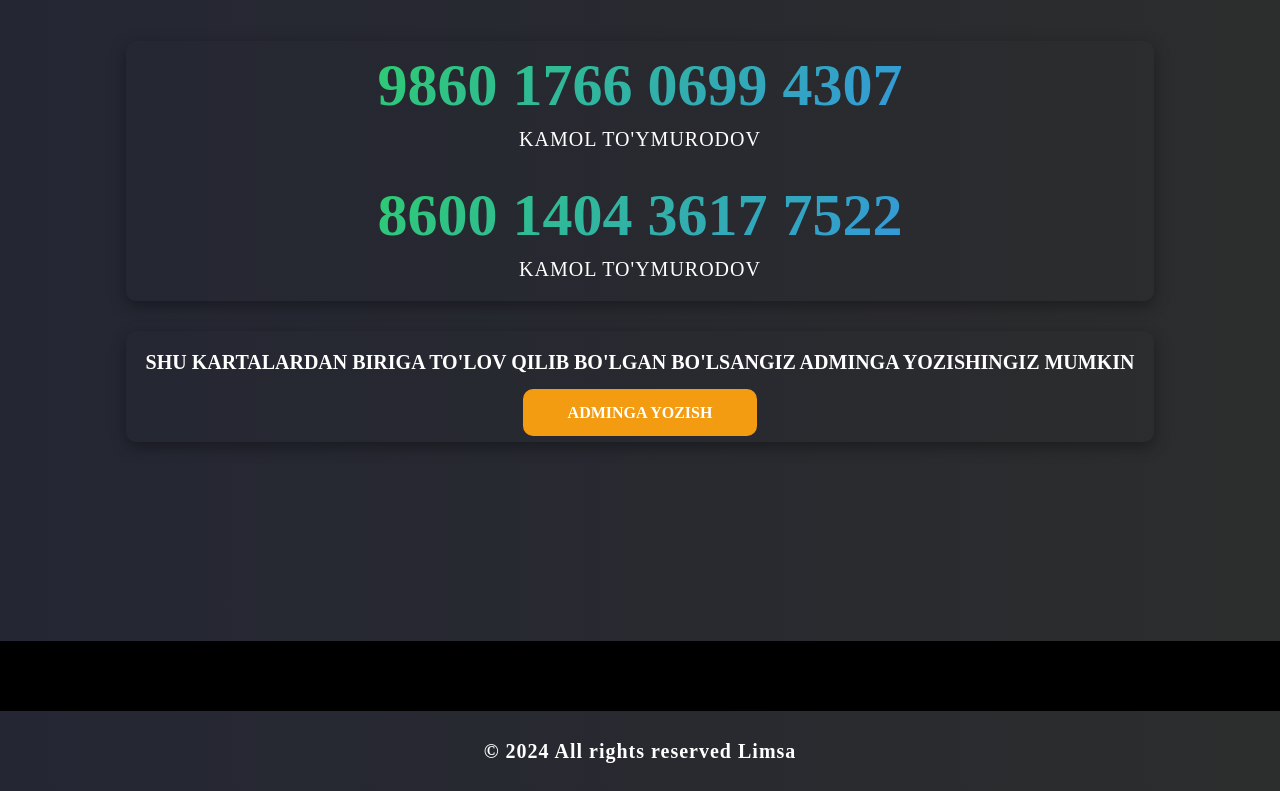
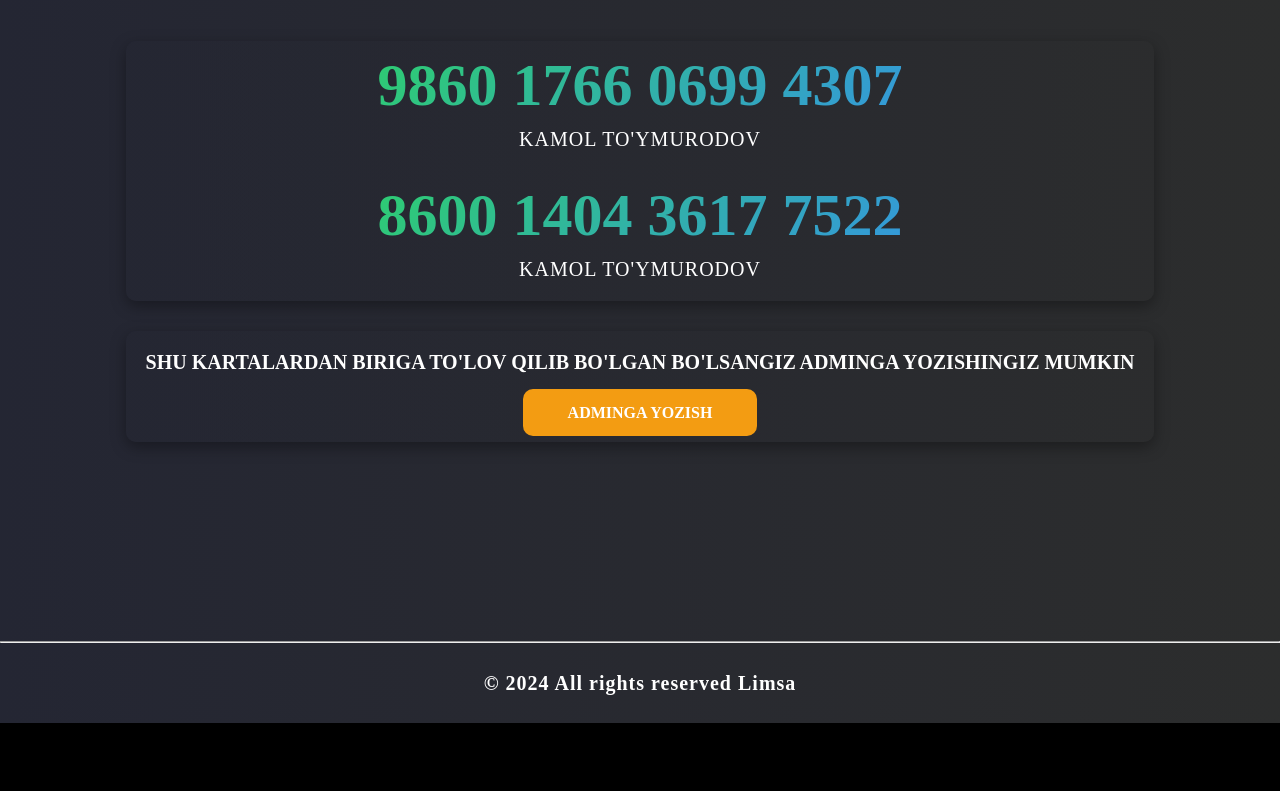
Before and after one commit to nodirbek6903/targetolog, a React (Vite) app: page /tolov in a window 1280 px wide. Shown: the part 159-950 px from the top of the page. After the commit the page ends 882 px from the top, so only its background shows below. Built offline with nearby package versions, Linux system fonts and the light colour scheme.

Commit message:
footer edits

```diff
--- a/src/components/Footer/Footer.css
+++ b/src/components/Footer/Footer.css
@@ -2,7 +2,7 @@
     width: 100%;
     max-width: 1920px;
     margin: 0 auto;
-    margin-top: 70px;
+    /* margin-top: 70px; */
 }
 .footers{
     display: flex;
--- a/src/components/Footer/Footer.jsx
+++ b/src/components/Footer/Footer.jsx
@@ -3,6 +3,7 @@ import "./Footer.css";
 const Footer = () => {
   return (
     <div className="footer-container">
+      <hr />
       <div className="footers">
         <span className="footer-text">
           &copy; {new Date().getFullYear()} All rights reserved Limsa
--- a/src/components/Home/Faq/Faq.css
+++ b/src/components/Home/Faq/Faq.css
@@ -3,6 +3,7 @@
   margin: 0 auto;
   max-width: 1920px;
   margin-top: 70px;
+  margin-bottom: 50px;
 }
 .faqs {
   width: 100%;
```
